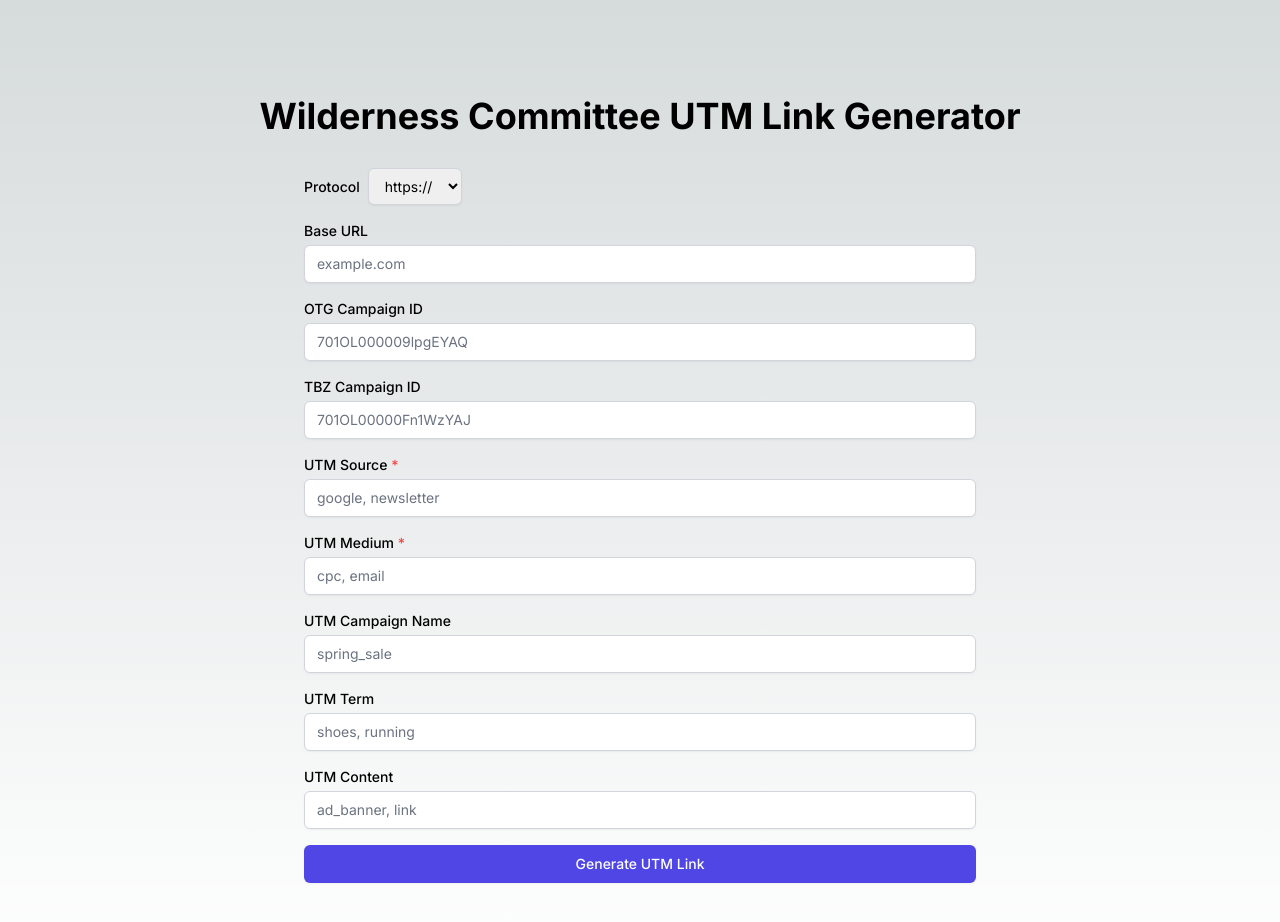
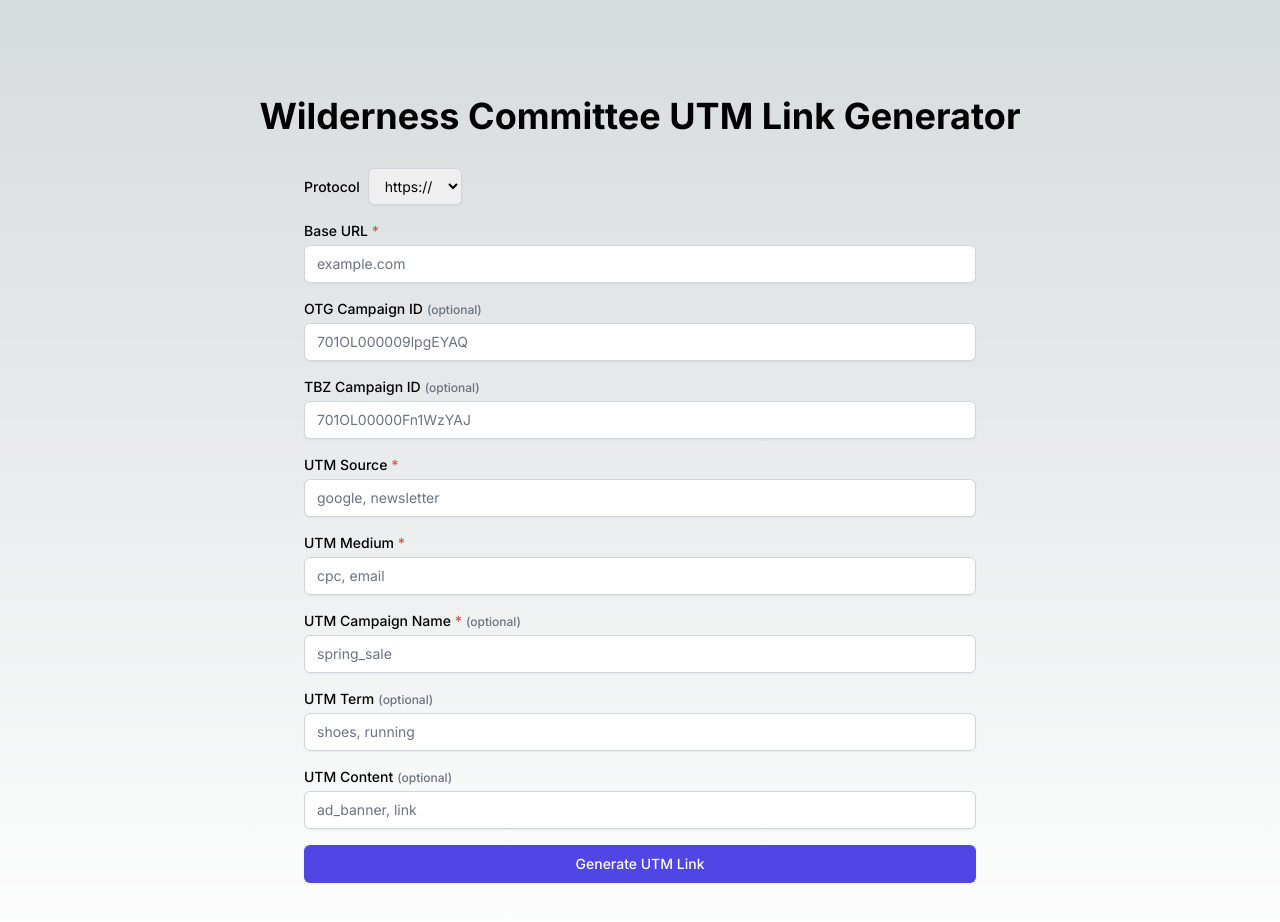
Before and after one commit to Wilderness-Committee/wc-utm-calc, a Next.js app: page / in a window 1280 px wide. Shown: the top 922 px of the page. Built offline with nearby package versions, Linux system fonts and the light colour scheme.

Commit message:
Indicated required/optional fields. Updated README.md

```diff
--- a/app/page.tsx
+++ b/app/page.tsx
@@ -49,7 +49,7 @@
         </div>
         <div className="mb-4">
           <label className="block text-sm font-medium text-white-700">
-            Base URL
+            Base URL <span className="text-red-500">*</span>
           </label>
           <input
             type="text"
@@ -57,11 +57,13 @@
             onChange={(e) => setBaseUrl(e.target.value)}
             placeholder="example.com"
             className="mt-1 block w-full px-3 py-2 border border-gray-300 rounded-md shadow-sm focus:outline-none focus:ring-indigo-500 focus:border-indigo-500 sm:text-sm text-black placeholder-gray-500"
+            required
           />
         </div>
         <div className="mb-4">
           <label className="block text-sm font-medium text-white-700">
             OTG Campaign ID
+            <span className="text-gray-500 text-xs ml-1">(optional)</span>
           </label>
           <input
             type="text"
@@ -74,6 +76,7 @@
         <div className="mb-4">
           <label className="block text-sm font-medium text-white-700">
             TBZ Campaign ID
+            <span className="text-gray-500 text-xs ml-1">(optional)</span>
           </label>
           <input
             type="text"
@@ -111,7 +114,8 @@
         </div>
         <div className="mb-4">
           <label className="block text-sm font-medium text-white-700">
-            UTM Campaign Name
+            UTM Campaign Name <span className="text-red-500">*</span>
+            <span className="text-gray-500 text-xs ml-1">(optional)</span>
           </label>
           <input
             type="text"
@@ -124,6 +128,7 @@
         <div className="mb-4">
           <label className="block text-sm font-medium text-white-700">
             UTM Term
+            <span className="text-gray-500 text-xs ml-1">(optional)</span>
           </label>
           <input
             type="text"
@@ -136,6 +141,7 @@
         <div className="mb-4">
           <label className="block text-sm font-medium text-white-700">
             UTM Content
+            <span className="text-gray-500 text-xs ml-1">(optional)</span>
           </label>
           <input
             type="text"
```
Also changed, not shown: public/screenshot.png (added), 1 other file (tests, documents, lock files or other folders).
